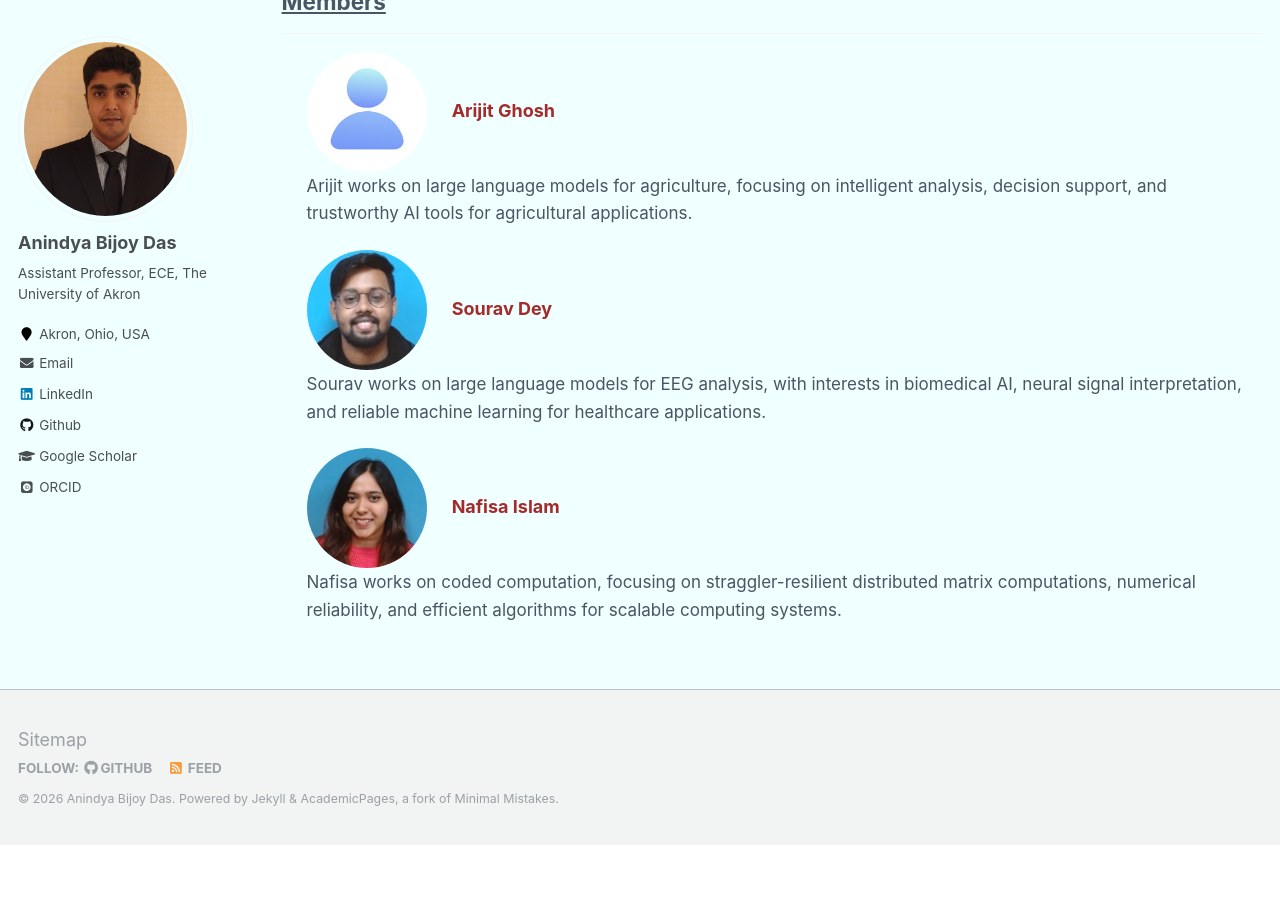
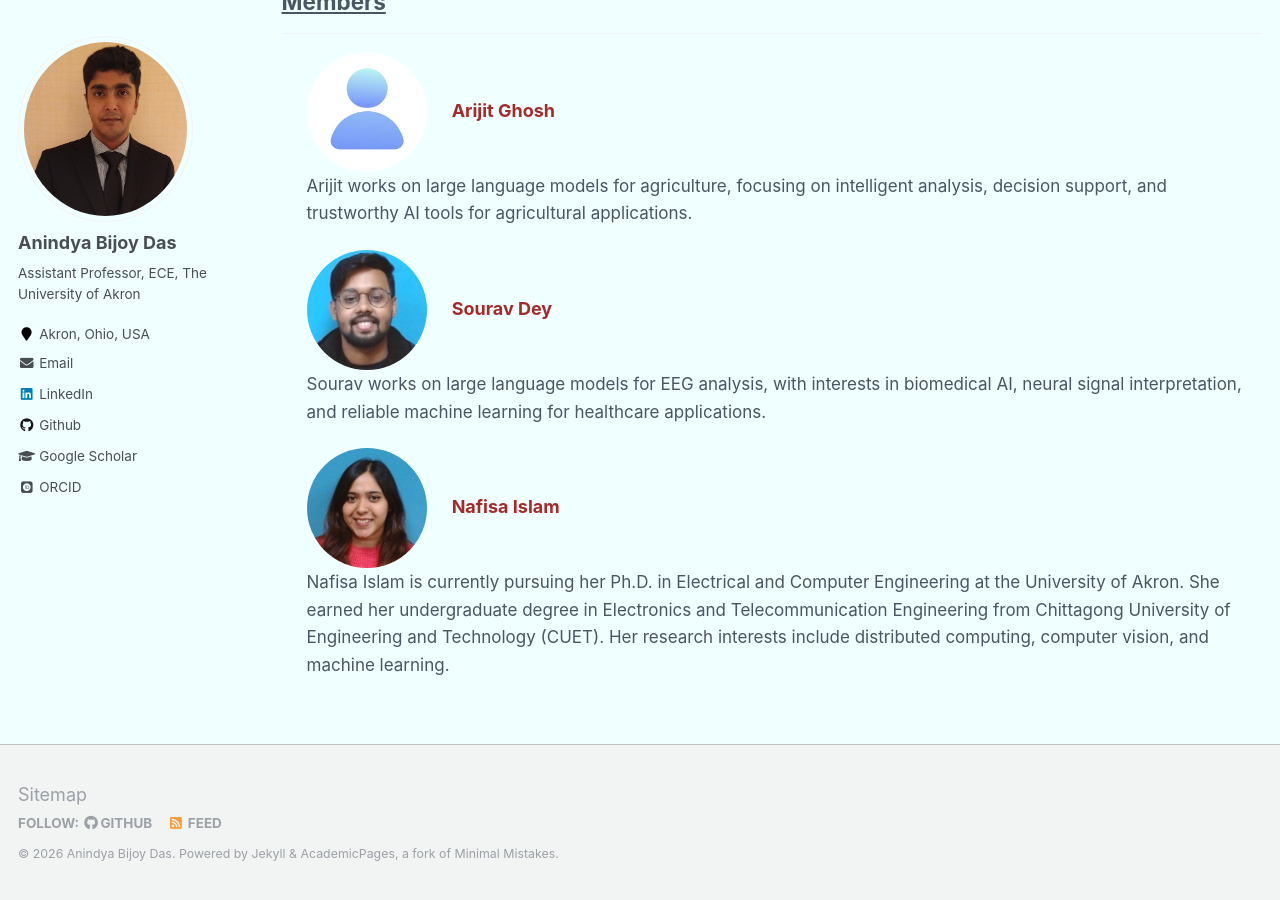
Before and after one commit to anindyabijoydas/portfolio, a Jekyll site: the page built from _pages/axiom.md, in a window 1280 px wide and 900 px high, scrolled down 845 px. Built offline with Jekyll 4.4.1, drawn with Linux system fonts in a browser that asks for light colours; some web fonts are replaced; before the commit the page ends 1690 px from its top, so only the background shows below that.

Commit message:
Update axiom.md

```diff
--- a/_pages/axiom.md
+++ b/_pages/axiom.md
@@ -93,7 +93,7 @@ Sourav works on large language models for EEG analysis, with interests in biomed
      style="width:120px; height:120px; object-fit:cover; border-radius:50%; margin-right:20px; vertical-align:middle;">
 <span style="color:#A52A2A; font-size:18px; font-weight:700;">Nafisa Islam</span><br/>
 <span style="font-size:17px; color:#4B5563;">
-Nafisa works on coded computation, focusing on straggler-resilient distributed matrix computations, numerical reliability, and efficient algorithms for scalable computing systems.
+Nafisa Islam is currently pursuing her Ph.D. in Electrical and Computer Engineering at the University of Akron. She earned her undergraduate degree in Electronics and Telecommunication Engineering from Chittagong University of Engineering and Technology (CUET). Her research interests include distributed computing, computer vision, and machine learning.
 </span>
 </p>
 
```
